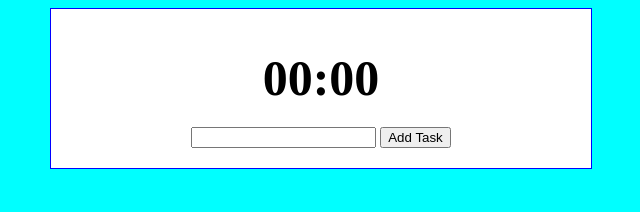
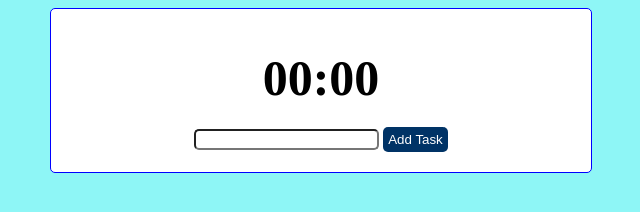
Before and after one commit to Emiro-Osp/Pomodoro, a plain HTML site: page index.html in a window 1280 px wide. Shown: the whole page, without its empty margins (319-959 px from the left). Drawn offline with Linux system fonts and the light colour scheme.

Commit message:
Button style

```diff
--- a/index.html
+++ b/index.html
@@ -17,8 +17,8 @@
     <div class="task-container">
         <div class="form">
             <form action="" id="form">
-                <input type="text" id="itTask">
-                <input type="submit" id="bAdd" value="Add Task">
+                <input type="text" id="itTask" class="none">
+                <input type="submit" id="bAdd" value="Add Task" class="Add">
             </form>
         </div>
         <div id="task">
--- a/main.css
+++ b/main.css
@@ -1,5 +1,5 @@
 body {
-    background-color: aqua;
+    background-color: rgb(142, 246, 246);
 }
 
 #app {
@@ -8,6 +8,7 @@ body {
     margin: 0 auto;
     border: solid 1px blue;
     padding: 20px;
+    border-radius: 5px;
 }
 
 #time {
@@ -39,8 +40,6 @@ input [type ="submit"] {
     border-radius: 5px;
 }
 
-
-
 #tasks {
     display: flex;
     flex-direction: column;
@@ -66,3 +65,15 @@ input [type ="submit"] {
     background-color: #ccc;
     margin: 5px;
 }
+
+.Add {
+    border: none;
+    background-color: #003366;
+    color: white;
+    padding: 5px;
+    border-radius: 5px;
+}
+
+.none {
+    border-radius: 5px;
+}
--- a/main.js
+++ b/main.js
@@ -40,7 +40,7 @@ function renderTasks(){
         `;
         });
         const tasksContainer = document.querySelector('#task');
-        tasksContainer.innerHTML = html.join(' ');
+        tasksContainer.innerHTML = html.join('');
 
         const startButtons = document.querySelectorAll('.task .start-button');
         startButtons.forEach(button => {
```
